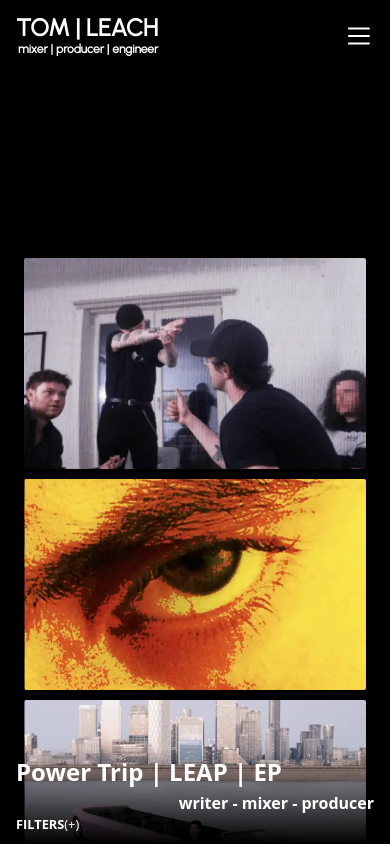
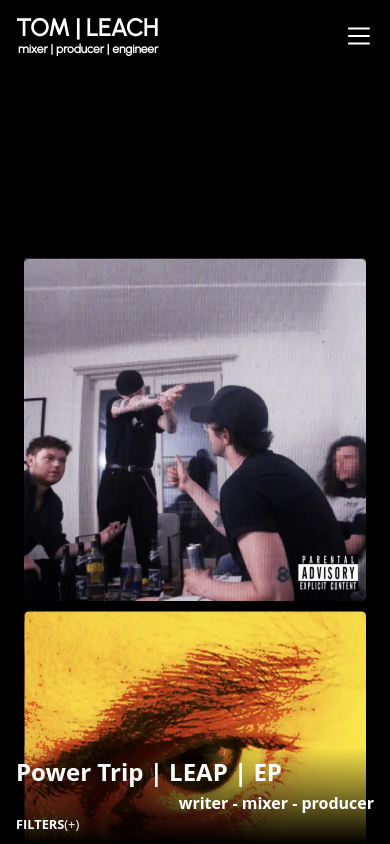
Before and after one commit to eddiearnoldz/tom-leach-website, a Vue app: page / in a window 390 px wide. Built offline with nearby package versions, Linux system fonts and the light colour scheme.

Commit message:
made mobile square

```diff
--- a/src/components/AlbumCarouselMobile.vue
+++ b/src/components/AlbumCarouselMobile.vue
@@ -139,7 +139,6 @@
 
 .slide {
   width: 100%;
-  height: 25vh;
   margin: 5px 0;
   transition: transform 0.3s;
   display: flex;
```
